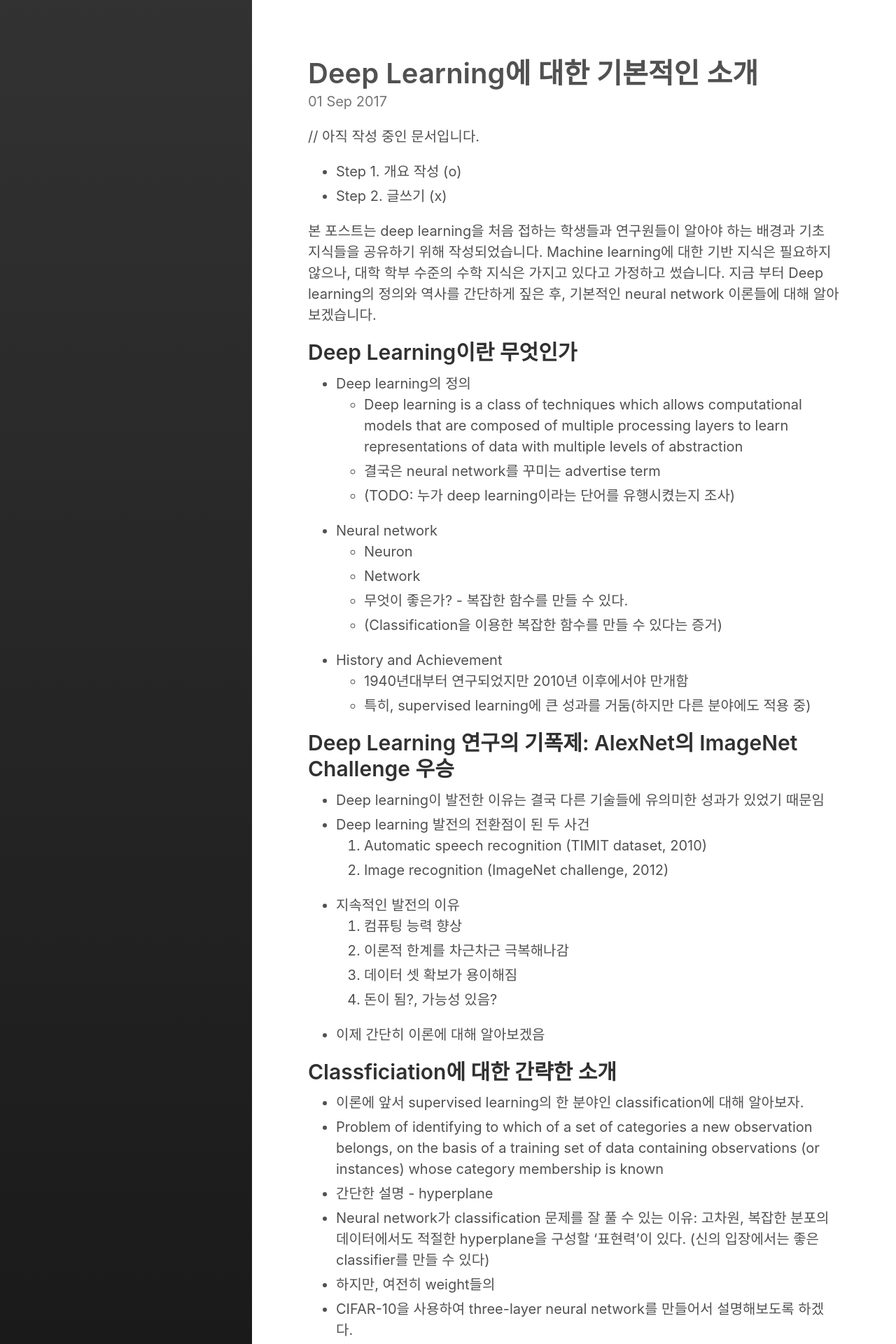
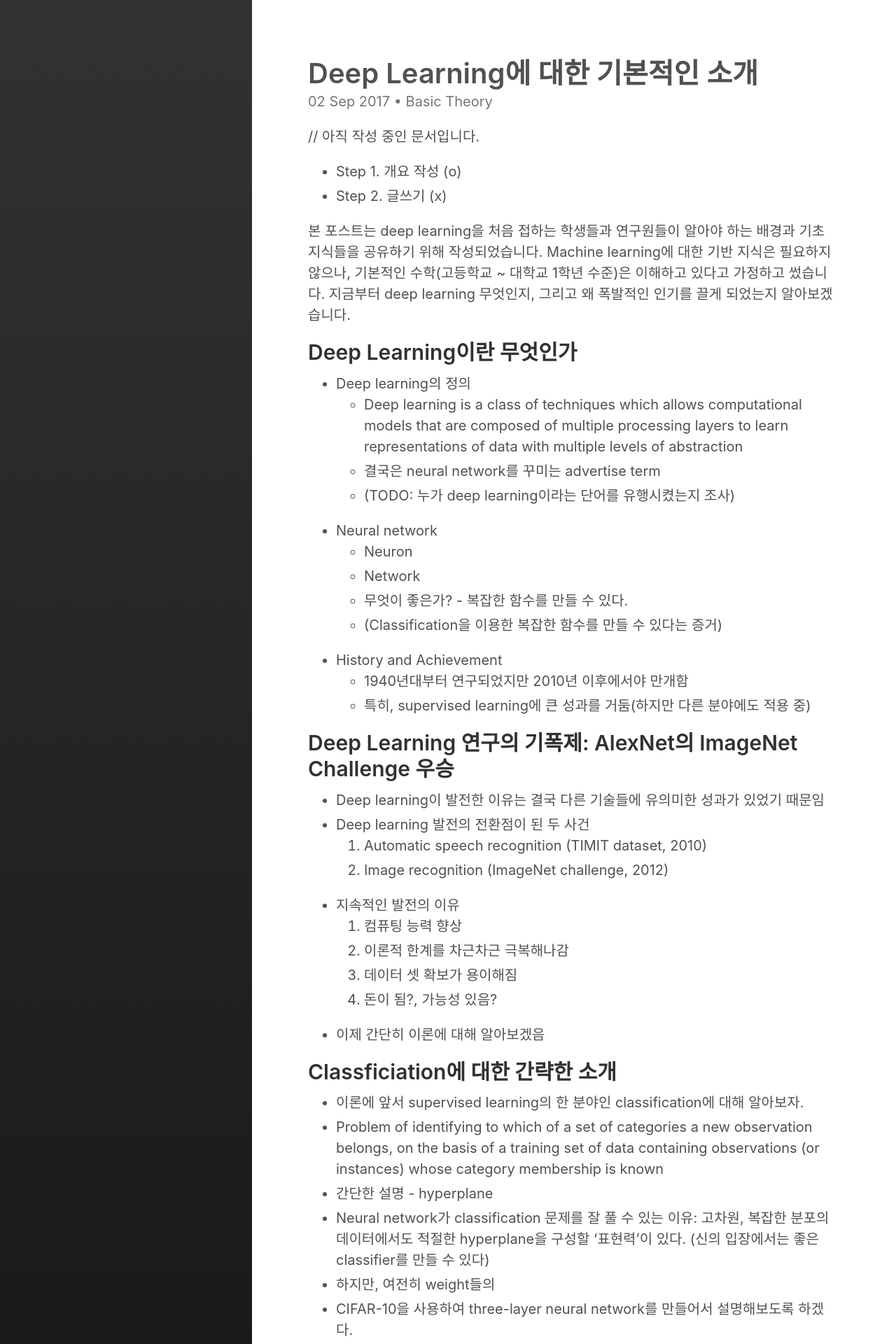
Before and after one commit to shnoh171/shnoh171.github.io, a Jekyll site: the page built from _posts/2017-09-02-introduction-to-deep-learning.md, in a window 1280 px wide. Shown: the top 1920 px of the page at 70% size. Built offline with Jekyll 4.4.1, drawn with Linux system fonts in a browser that asks for light colours.

Commit message:
Update introduction-to-deep-learning

```diff
--- a/_posts/2017-09-01-introduction-to-deep-learning.md
+++ b/_posts/2017-09-02-introduction-to-deep-learning.md
@@ -1,14 +1,15 @@
 ---
 layout: post
 title: Deep Learning에 대한 기본적인 소개
-comments: true
+categories:
+  - Basic Theory
 ---
 // 아직 작성 중인 문서입니다.
 
 * Step 1. 개요 작성 (o)
 * Step 2. 글쓰기 (x)
 
-본 포스트는 deep learning을 처음 접하는 학생들과 연구원들이 알아야 하는 배경과 기초 지식들을 공유하기 위해 작성되었습니다. Machine learning에 대한 기반 지식은 필요하지 않으나, 대학 학부 수준의 수학 지식은 가지고 있다고 가정하고 썼습니다. 지금  부터 Deep learning의 정의와 역사를 간단하게 짚은 후, 기본적인 neural network 이론들에 대해 알아 보겠습니다.
+본 포스트는 deep learning을 처음 접하는 학생들과 연구원들이 알아야 하는 배경과 기초 지식들을 공유하기 위해 작성되었습니다. Machine learning에 대한 기반 지식은 필요하지 않으나, 기본적인 수학(고등학교 ~ 대학교 1학년 수준)은 이해하고 있다고 가정하고 썼습니다. 지금부터 deep learning 무엇인지, 그리고 왜 폭발적인 인기를 끌게 되었는지 알아보겠습니다.
 
 ## Deep Learning이란 무엇인가
 * Deep learning의 정의
```
Also changed, not shown: 1 other file.
